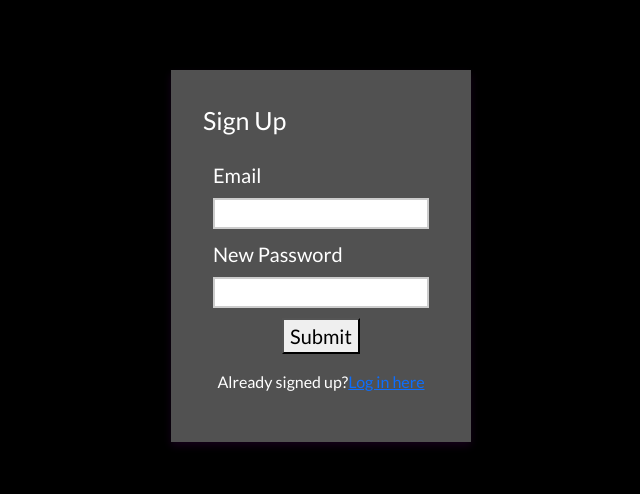
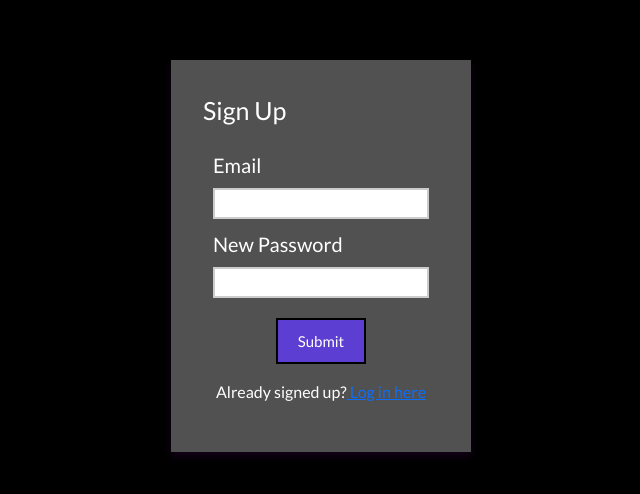
Before and after one commit to info340a-sp22/project-marinawooden, a React (Create React App) app: page /register in a window 1280 px wide. Shown: the part 144-638 px from the top of the page, without its empty margins (319-959 px from the left). Built offline with nearby package versions, Linux system fonts and the light colour scheme; no server answers; the database is empty.

Commit message:
fixed login and registration issues

```diff
--- a/src/components/Login.js
+++ b/src/components/Login.js
@@ -89,7 +89,7 @@ export function Login() {
         <div className="mt-3">
           <p className="small-text text-center">
             Don't have an account?
-            <Link to='/register'>Create one here</Link>
+            <Link to='/register'> Create one here</Link>
           </p>
         </div>
       </form>
--- a/src/components/Register.js
+++ b/src/components/Register.js
@@ -38,7 +38,8 @@ export default function Register() {
           }).catch((err) => alert(err.message))
       })
       .catch((error) => {
-        console.error(error);
+        alert("Those credentials are already in use")
+        navigate("/login");
       });
   }
 
@@ -57,12 +58,12 @@ export default function Register() {
               <input type="password" name="pass" required />
             </div>
             <div className="button-container">
-              <button>Submit</button>
+              <input type="submit" />
             </div>
             <div className="mt-3">
               <p className="small-text text-center">
                 Already signed up?
-                <Link to='/login'>Log in here</Link>
+                <Link to='/login'> Log in here</Link>
               </p>
             </div>
           </form>
```
